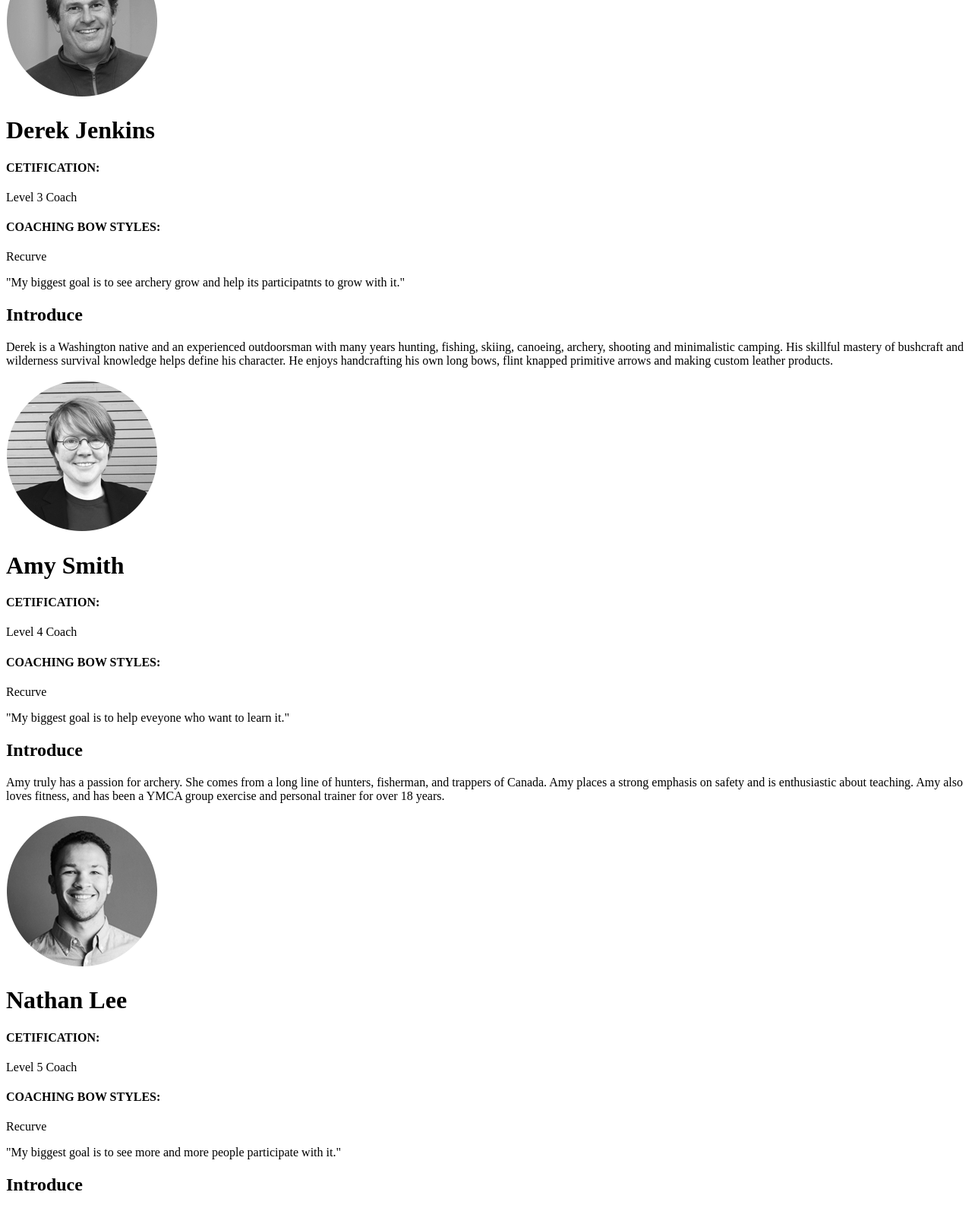
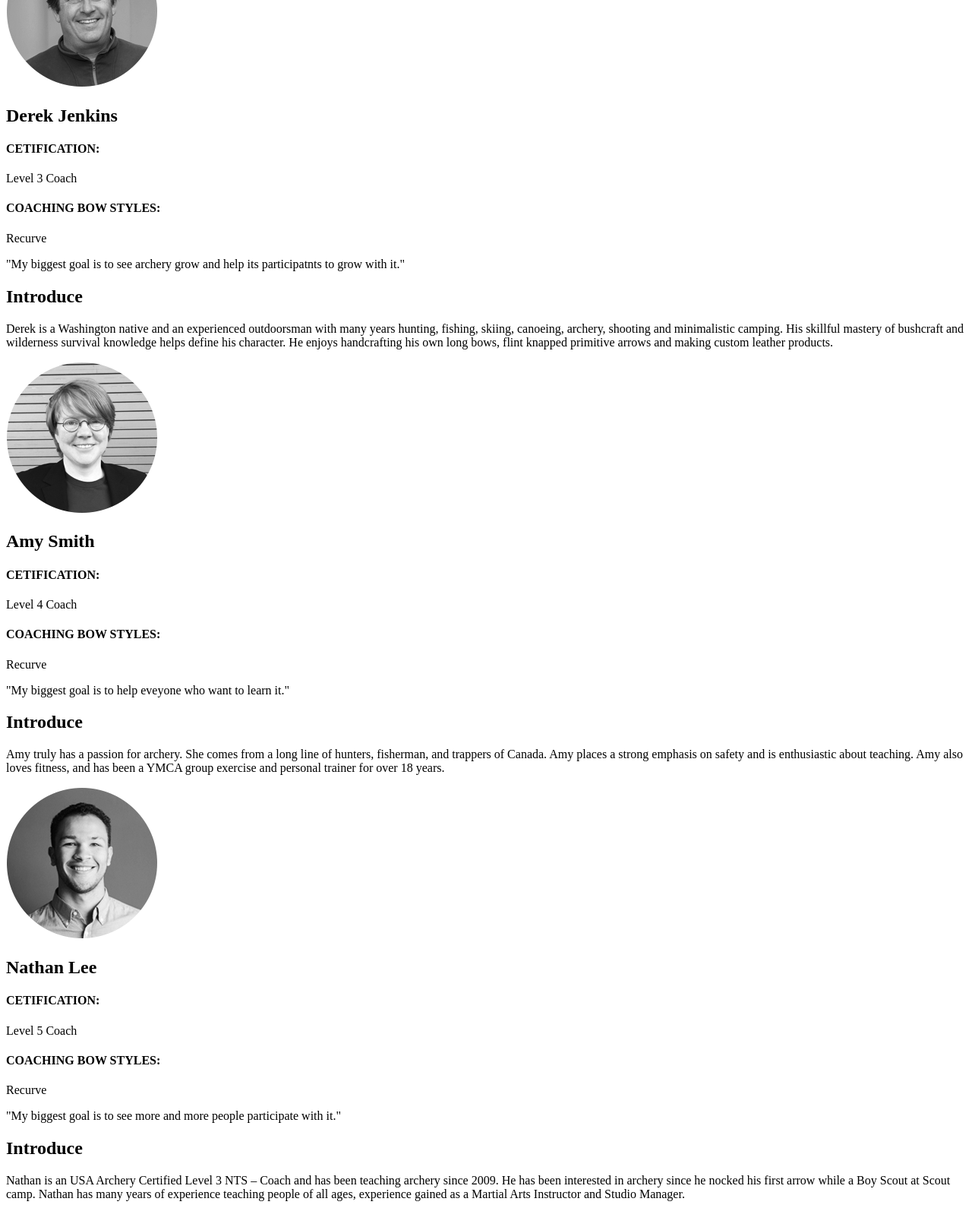
Before and after one commit to Jingting2019/lesson-07-assignment, a plain HTML site: page instructors.html in a window 1280 px wide. Shown: the part 659-2249 px from the top of the page at 76% size. Drawn offline with Linux system fonts and the light colour scheme.

Commit message:
modify h1 problems

```diff
--- a/instructors.html
+++ b/instructors.html
@@ -46,11 +46,11 @@
       </nav>
     </header>
     <main>
-      <h1>The Instructors</h1>
+      <h2>The Instructors</h2>
       <div>
         <img src="images/instructor-bio-image1.png"
              alt="instructor photo">
-        <h1>Derek Jenkins</h1>
+        <h2>Derek Jenkins</h2>
         <h4>CETIFICATION:</h4>
         <p>Level 3 Coach</p>
         <h4>COACHING BOW STYLES:</h4>
@@ -59,7 +59,7 @@
            to grow with it."</p>
       </div>
       <section>
-        <h1>Introduce</h1>
+        <h2>Introduce</h2>
         <p>Derek is a Washington native and an experienced outdoorsman with many
           years hunting, fishing, skiing, canoeing, archery, shooting and
           minimalistic camping. His skillful mastery of bushcraft and wilderness
@@ -71,7 +71,7 @@
       <div>
         <img src="images/instructor-bio-image2.png"
              alt="instructor photo">
-        <h1>Amy Smith</h1>
+        <h2>Amy Smith</h2>
         <h4>CETIFICATION:</h4>
         <p>Level 4 Coach</p>
         <h4>COACHING BOW STYLES:</h4>
@@ -79,7 +79,7 @@
         <p>"My biggest goal is to help eveyone who want to learn it."</p>
       </div>
       <section>
-        <h1>Introduce</h1>
+        <h2>Introduce</h2>
         <p>Amy truly has a passion for archery. She comes from a long line of
           hunters, fisherman, and trappers of Canada. Amy  places a strong emphasis
           on safety and is enthusiastic about teaching. Amy also loves fitness,
@@ -89,7 +89,7 @@
       <div>
         <img src="images/instructor-bio-image3.png"
              alt="instructor photo">
-        <h1>Nathan Lee</h1>
+        <h2>Nathan Lee</h2>
         <h4>CETIFICATION:</h4>
         <p>Level 5 Coach</p>
         <h4>COACHING BOW STYLES:</h4>
@@ -97,7 +97,7 @@
         <p>"My biggest goal is to see more and more people participate with it."</p>
       </div>
       <section>
-        <h1>Introduce</h1>
+        <h2>Introduce</h2>
         <p>Nathan is an USA Archery Certified Level 3 NTS – Coach and has been
           teaching archery since 2009. He has been interested in archery since
           he nocked his first arrow while a Boy Scout at Scout camp. Nathan has
```
Also changed, not shown: index.html (+7 -7 lines).
